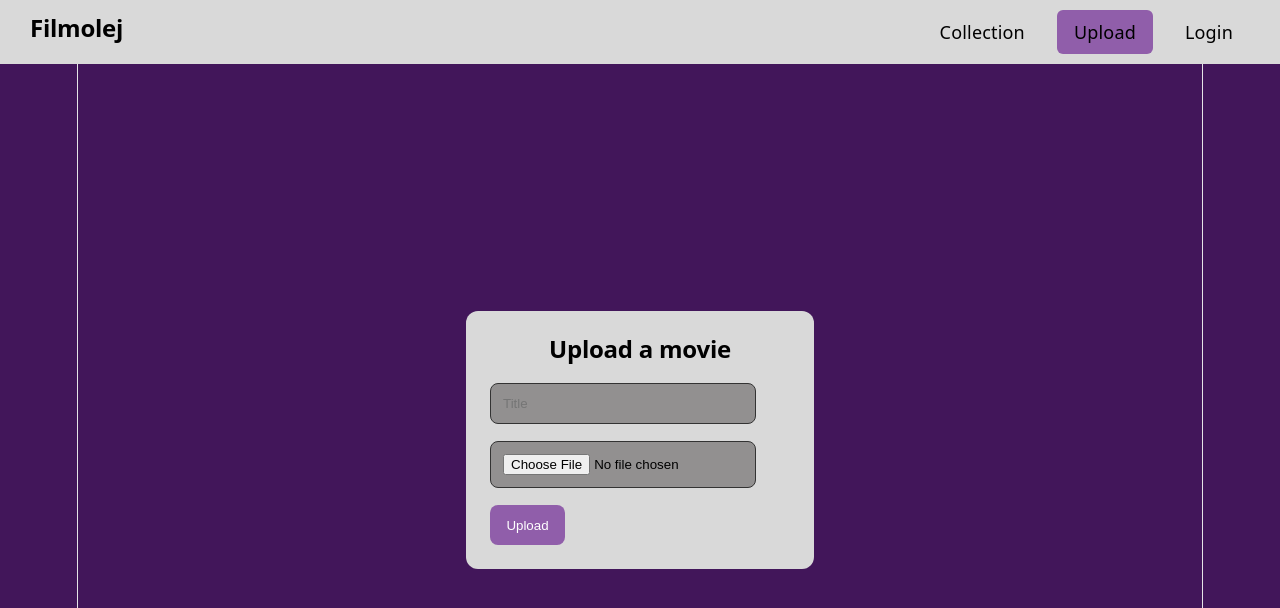
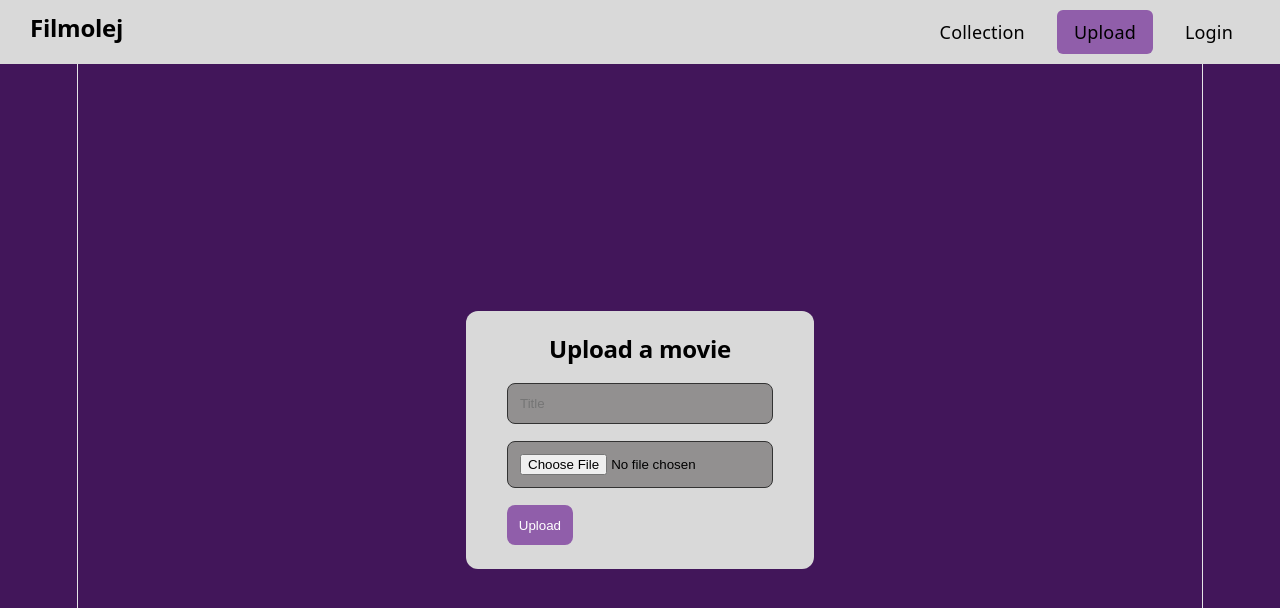
Before and after one commit to yungwolsky/Filmolej, a React (Vite) app in the folder apps/FilmolejFrontend/: page /upload in a window 1280 px wide. Shown: the top 608 px of the page. Built offline with nearby package versions, Linux system fonts and the light colour scheme.

Commit message:
Small visual changes

```diff
--- a/apps/FilmolejFrontend/src/pages/Upload.jsx
+++ b/apps/FilmolejFrontend/src/pages/Upload.jsx
@@ -31,9 +31,11 @@
                     onChange={(e) => setFile(e.target.files[0])}
                 />
 
-                <button className="button" onClick={handleUpload}>
-                    Upload
-                </button>
+                <div className="button-container">
+                    <button className="button" onClick={handleUpload}>
+                        Upload
+                    </button>
+                </div>
             </div>
         </div>
     )
--- a/apps/FilmolejFrontend/src/styles/Movie.css
+++ b/apps/FilmolejFrontend/src/styles/Movie.css
@@ -1,16 +1,16 @@
 .movie-container {
     display: grid;
-    grid-template-columns: repeat(2, 1fr);
+    grid-template-columns: repeat(3, 1fr);
     gap: 20px;
     width: 100%;
 }
 
 .information {
-    background-color: #71756c;
+    background-color: #766779;
     border-radius: 12px;
     height: fit-content;
     padding: 20px;
-    width: 100%;
+    width: 200%;
 }
 
 .movie-title {
@@ -19,7 +19,7 @@
 }
 
 .poster {
-    width: 75%;
+    width: 100%;
 }
 
 .poster img {
@@ -51,6 +51,7 @@
     display: flex;
     gap: 20px;
     flex-wrap: wrap;
+    justify-content: center;
 
     color: white;
     font-size: 14px;
--- a/apps/FilmolejFrontend/src/styles/Upload.css
+++ b/apps/FilmolejFrontend/src/styles/Upload.css
@@ -15,11 +15,19 @@
     background-color: #D9D9D9;
     display: flex;
     flex-direction: column;
+    justify-content: center;
+    align-items: center;
     gap: 12px;
 }
 
 .formBox h2 {
     color: black;
+}
+
+.button-container{
+    width: 89%;
+    display: flex;
+    align-items: left;
 }
 
 .button {
```
